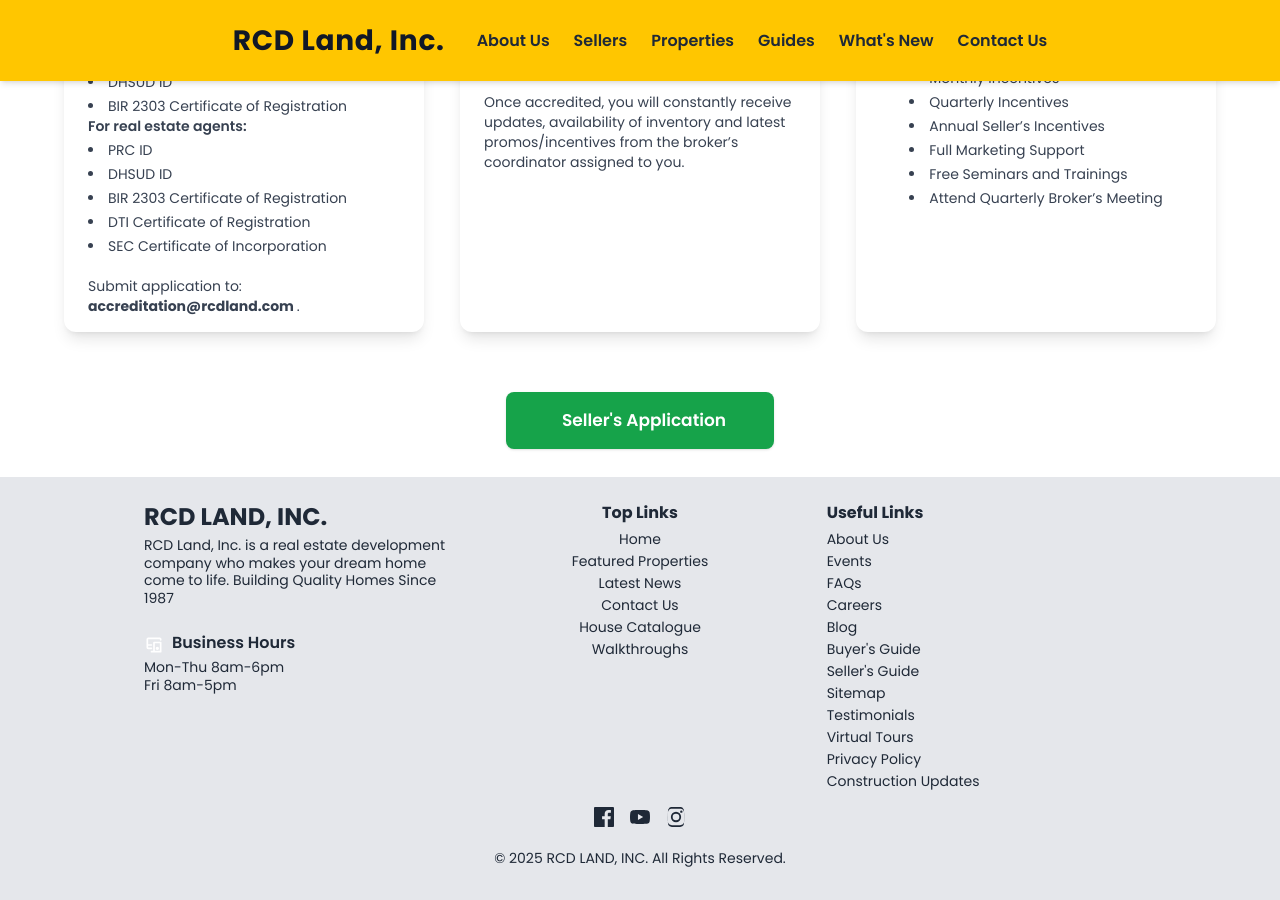
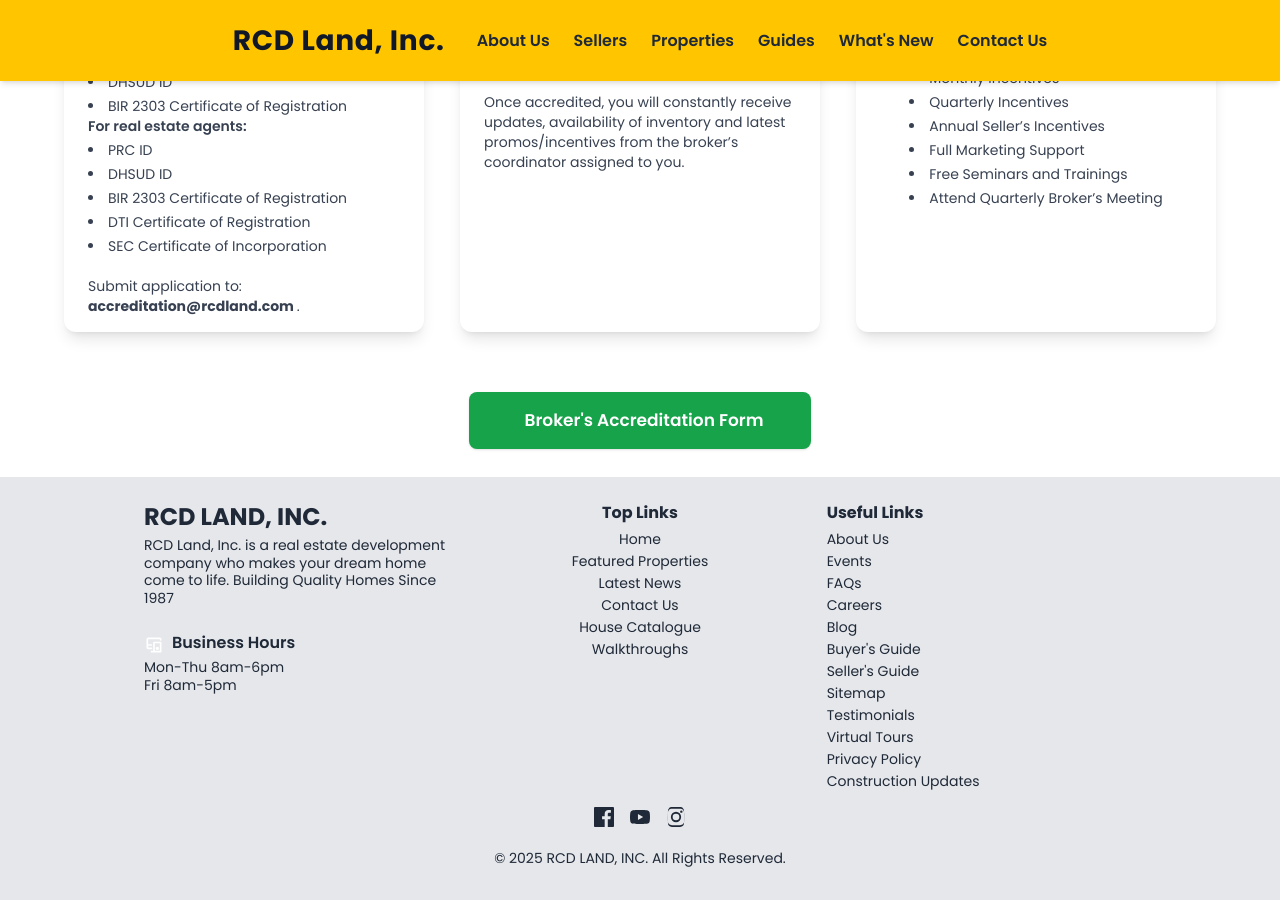
Before and after one commit to renrengabas/rcdland.com, a Jekyll site: the page built from sellers/index.html, in a window 1280 px wide and 900 px high, scrolled down 1104 px. Built offline with Jekyll 4.4.1, drawn with Linux system fonts in a browser that asks for light colours; nearby versions of some CDN libraries.

Commit message:
updated button title and have pdf form #375
Changed the title button of "Seller's application" to "Broker's Accreditation Form" & linkable to pdf Accreditation's form

```diff
--- a/sellers/index.html
+++ b/sellers/index.html
@@ -154,76 +154,13 @@
 
 <div class="w-full py-3 mb-4">
   <div class="text-center">
-    <button
-      type="button"
+    <a
+      href="/assets/docs/sellers/Brokers Accreditation Form (RCD Land, Inc.)docx.pdf"
+      target="_blank"
       class="application-form inline-flex items-center gap-2 bg-green-600 hover:bg-yellow-400 text-white text-[17px] font-semibold py-4 px-12 rounded-lg shadow transition-all duration-200"
-      onclick="document.getElementById('sellerModal').classList.remove('hidden')"
     >
       <i class="fa fa-file-text" aria-hidden="true"></i>
-      Seller's Application
-    </button>
+      Broker's Accreditation Form
+    </a>
   </div>
 </div>
-
-<!-- Seller's Application Modal -->
-<div id="sellerModal" class="hidden fixed inset-0 bg-black bg-opacity-40 z-50 flex items-center justify-center">
-  <div class="bg-white rounded-lg shadow p-8 max-w-lg w-full relative">
-    <!-- X Button -->
-    <button
-      class="absolute top-2 right-2 text-gray-500 hover:text-gray-800 text-2xl font-bold"
-      onclick="document.getElementById('sellerModal').classList.add('hidden')"
-      aria-label="Close"
-      type="button"
-    >
-      &times;
-    </button>
-    <h2 class="text-2xl font-bold mb-4">Seller's Application</h2>
-    <!-- Example Form -->
-    <form>
-       <form>
-      <div class="mb-4">
-        <label class="block text-sm font-medium mb-1">First Name:</label>
-        <input type="text"
-          class="w-full border rounded px-3 py-2"
-          required
-          placeholder="Enter First name here">
-      </div>
-      <div class="mb-4">
-        <label class="block text-sm font-medium mb-1">Last Name:</label>
-        <input type="text"
-          class="w-full border rounded px-3 py-2"
-          required
-          placeholder="Enter Last name here">
-      </div>
-      <div class="mb-4">
-        <label class="block text-sm font-medium mb-1">E-mail Address:</label>
-        <input type="email"
-          class="w-full border rounded px-3 py-2"
-          required
-          placeholder="Enter your E-mail address here">
-      </div>
-      <div class="mb-4">
-        <label class="block text-sm font-medium mb-1">Address:</label>
-        <input type="address"
-          class="w-full border rounded px-3 py-2"
-          required
-          placeholder="Enter your Address here">
-      </div>
-      <div class="mb-4">
-        <label class="block text-sm font-medium mb-1">Contact Number:</label>
-        <input type="contact number"
-          class="w-full border rounded px-3 py-2"
-          required
-          placeholder="Enter your Contact number here">
-      </div>
-      <div class="mb-4">
-        <label class="block text-sm font-medium mb-1">Note:</label>
-        <textarea
-          class="w-full border rounded px-3 py-2"
-          rows="3"
-          placeholder="Type your message here"></textarea>
-      </div>
-      <button type="submit" class="bg-yellow-500 text-white px-4 py-2 rounded hover:bg-yellow-600">Submit</button>
-    </form>
-  </div>
-</div>
```
